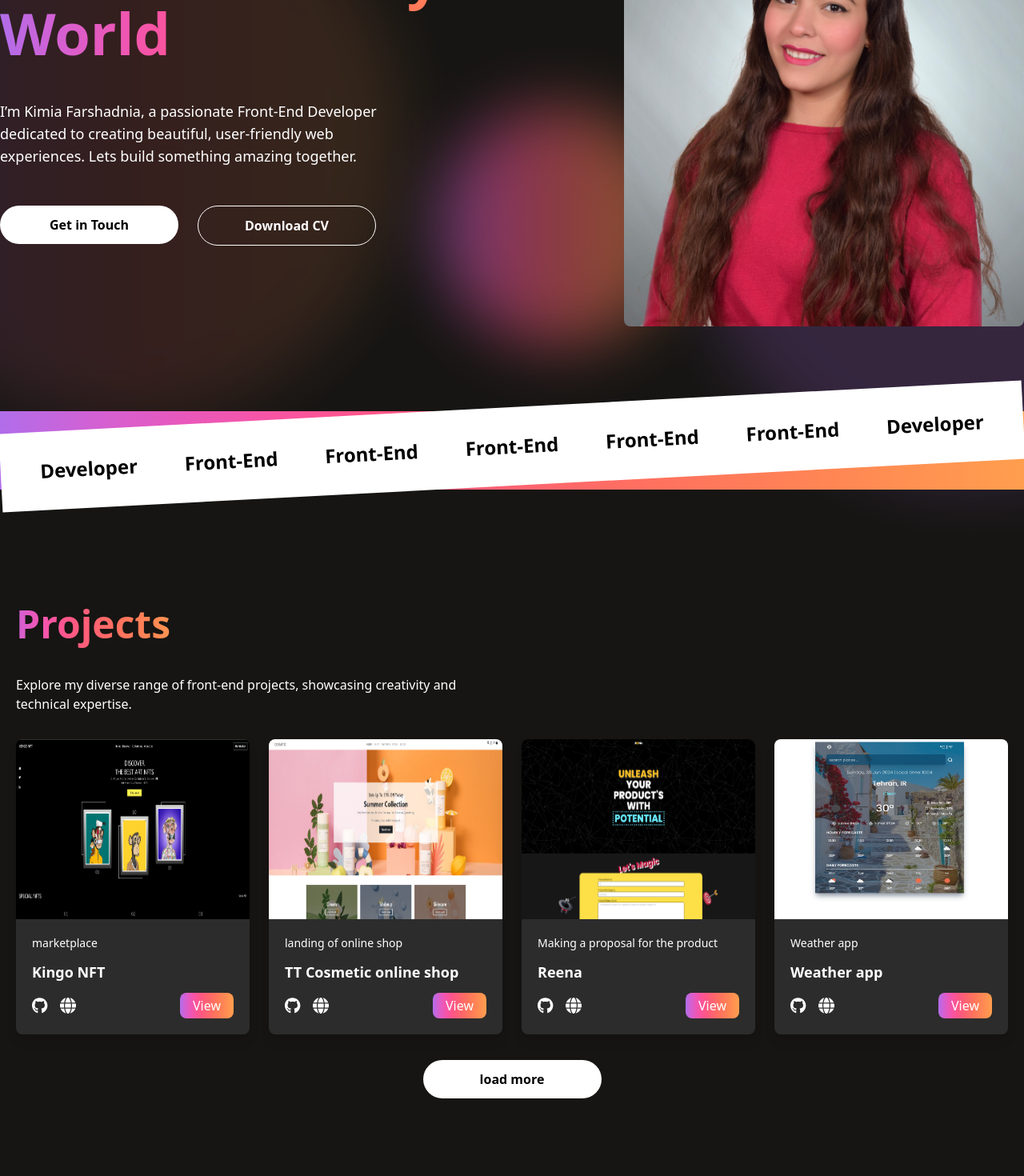
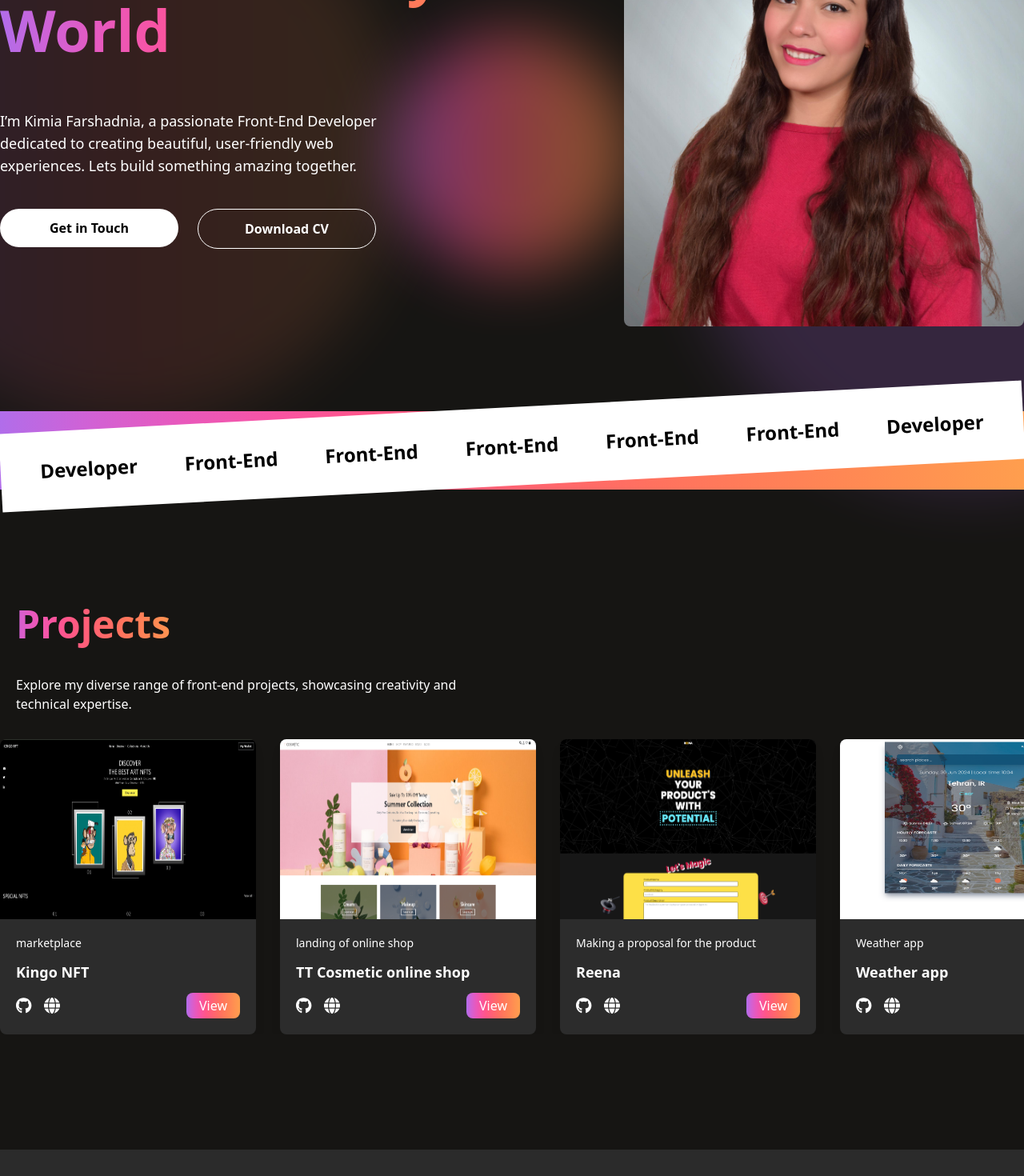
Before and after one commit to kimiafarshadnia/portfolio, a Next.js app: page / in a window 1280 px wide. Shown: the part 280-1750 px from the top of the page at 80% size. Built offline with nearby package versions, Linux system fonts and the light colour scheme.

Commit message:
add embla carousel and refactor

```diff
--- a/package.json
+++ b/package.json
@@ -17,6 +17,8 @@
     "@fortawesome/free-solid-svg-icons": "^6.5.2",
     "@fortawesome/react-fontawesome": "^0.2.2",
     "@mui/material": "^5.15.19",
+    "embla-carousel": "^8.1.7",
+    "embla-carousel-react": "^8.1.7",
     "gsap": "^3.12.5",
     "next": "14.2.3",
     "react": "^18",
--- a/src/app/globals.css
+++ b/src/app/globals.css
@@ -2,76 +2,141 @@
 @tailwind components;
 @tailwind utilities;
 
-body{
+body {
 	overflow-x: hidden !important;
 }
 
-.animation1{
+.animation1 {
 	animation: one 10s infinite;
 }
 
-.animation2{
+.animation2 {
 	animation: two 10s infinite;
 }
 
-@keyframes one{
-	0%{ left: 0px; top: 0px;}
-	25%{ left: -100px; top: 70px;}
-	50%{ left: 20px; top: 150px;}
-	75%{ left: 50px; top: 100px;}
-	100%{ left: 0px; top: 0px;}
+@keyframes one {
+	0% {
+		left: 0px;
+		top: 0px;
+	}
+	25% {
+		left: -100px;
+		top: 70px;
+	}
+	50% {
+		left: 20px;
+		top: 150px;
+	}
+	75% {
+		left: 50px;
+		top: 100px;
+	}
+	100% {
+		left: 0px;
+		top: 0px;
+	}
 }
 
-@keyframes two{
-	0%{ left: 0px; top: 0px;}
-	25%{ left: 50px; top: 10px;}
-	50%{ left: 100px; top: 50px;}
-	75%{ left: 50px; top: 100px;}
-	100%{ left: 0px; top: 0px;}
+@keyframes two {
+	0% {
+		left: 0px;
+		top: 0px;
+	}
+	25% {
+		left: 50px;
+		top: 10px;
+	}
+	50% {
+		left: 100px;
+		top: 50px;
+	}
+	75% {
+		left: 50px;
+		top: 100px;
+	}
+	100% {
+		left: 0px;
+		top: 0px;
+	}
 }
-.card{
+.card {
 	position: relative;
 	overflow: hidden !important;
 	border-radius: 20px;
 }
 
-.card::after{
+.card::after {
 	content: '';
 	position: absolute;
 	width: 100%;
 	height: 100%;
-	background-image: conic-gradient(transparent, transparent, #FF9E4E,#22d3ee);
+	background-image: conic-gradient(
+		transparent,
+		transparent,
+		#ff9e4e,
+		#22d3ee
+	);
 	animation: animate 4s linear infinite;
 	animation-delay: -2s;
 }
 
-.card::before{
+.card::before {
 	content: '';
 	position: absolute;
 	width: 100%;
 	height: 100%;
-	background-image: conic-gradient(transparent, transparent, #FF6268,#B16DEA);
+	background-image: conic-gradient(
+		transparent,
+		transparent,
+		#ff6268,
+		#b16dea
+	);
 	animation: animate 4s linear infinite;
 }
 
 @keyframes animate {
-	0%{
+	0% {
 		transform: rotate(0deg);
 	}
-	100%{
+	100% {
 		transform: rotate(360deg);
 	}
 }
 
-.card span{
+.card span {
 	position: absolute;
-	inset : 3px;
+	inset: 3px;
 	border-radius: 16px;
 	/* background: #161513; */
 	z-index: 1;
 }
 
-.backdrop-blur, .backdrop-blur-0 {
-    -webkit-backdrop-filter: var(--tw-backdrop-blur) var(--tw-backdrop-brightness) var(--tw-backdrop-contrast) var(--tw-backdrop-grayscale) var(--tw-backdrop-hue-rotate) var(--tw-backdrop-invert) var(--tw-backdrop-opacity) var(--tw-backdrop-saturate) var(--tw-backdrop-sepia);
-    backdrop-filter: var(--tw-backdrop-blur) var(--tw-backdrop-brightness) var(--tw-backdrop-contrast) var(--tw-backdrop-grayscale) var(--tw-backdrop-hue-rotate) var(--tw-backdrop-invert) var(--tw-backdrop-opacity) var(--tw-backdrop-saturate) var(--tw-backdrop-sepia);
+.backdrop-blur,
+.backdrop-blur-0 {
+	-webkit-backdrop-filter: var(--tw-backdrop-blur)
+		var(--tw-backdrop-brightness) var(--tw-backdrop-contrast)
+		var(--tw-backdrop-grayscale) var(--tw-backdrop-hue-rotate)
+		var(--tw-backdrop-invert) var(--tw-backdrop-opacity)
+		var(--tw-backdrop-saturate) var(--tw-backdrop-sepia);
+	backdrop-filter: var(--tw-backdrop-blur) var(--tw-backdrop-brightness)
+		var(--tw-backdrop-contrast) var(--tw-backdrop-grayscale)
+		var(--tw-backdrop-hue-rotate) var(--tw-backdrop-invert)
+		var(--tw-backdrop-opacity) var(--tw-backdrop-saturate)
+		var(--tw-backdrop-sepia);
 }
+
+.embla {
+	overflow: hidden;
+}
+
+.embla__container {
+	display: flex;
+	gap: 30px;
+}
+
+.embla__slide {
+	flex: 0 0 100%;
+	min-width: 0;
+	flex-shrink: 0;
+	max-width: 320px;
+}
--- a/src/app/page.tsx
+++ b/src/app/page.tsx
@@ -2,7 +2,7 @@ import { Hero, Divider, Projects, About, Tools, ContactMe, GetInTouch } from "Co
 
 export default function Home() {
   return (
-    <div className="relative flex flex-col gap-20 md:gap-36 overflow-x-hidden">
+    <div className="relative flex flex-col gap-16 md:gap-36 overflow-x-hidden">
       <div className='absolute flex justify-center items-center top-[5rem] right-[-15rem]'>
         <div className='w-[500px] h-[500px] md:w-[700px] md:h-[700px] rounded-full bg-shadow1 opacity-50 blur-2xl relative animation1'></div>
       </div>
--- a/src/components/home/About.tsx
+++ b/src/components/home/About.tsx
@@ -4,7 +4,7 @@ export const About = () => {
   return (
     <div className='bg-white dark:bg-[#2B2B2B]' id='about'>
       <div className="container mx-auto py-[100px] px-5 md:px-0">
-        <div className="flex flex-col md:flex-row gap-6 lg:gap-12 items-center">
+        <div className="flex flex-col md:flex-row gap-6 lg:gap-12">
           <AboutMe />
           <Benefit />
         </div>
--- a/src/components/home/ContactMe.tsx
+++ b/src/components/home/ContactMe.tsx
@@ -10,7 +10,7 @@ export const ContactMe = () => {
         <div className="container mx-auto px-5 md:px-0" id='contact-me'>
             <div className='flex flex-col md:flex-row items-center md:items-start justify-center md:justify-around gap-6'>
                 <div className="md:basis-2/4 w-full flex flex-col justify-center gap-6">
-                    <h2 className="bg-lavender bg-clip-text text-transparent font-bold text-3xl sm:text-5xl capitalize">contact me</h2>
+                    <h2 className="w-fit bg-lavender bg-clip-text text-transparent font-bold text-3xl sm:text-5xl capitalize">contact me</h2>
                     <p className="text-primary font-normal md:[350px] lg:w-[600px] dark:text-white">Have a project in mind or just want to say hello? Feel free to reach out to me. I’m always open to discussing new ideas, creative projects, or opportunities to be part of your vision.</p>
 
                     <Link href='mailto:farshadniakimia@gmail.com' className="font-bold text-secondary dark:text-white text-lg md:text-xl">Farshadniakimia@gmail.com</Link>
--- a/src/components/home/Hero.tsx
+++ b/src/components/home/Hero.tsx
@@ -3,25 +3,25 @@ import Link from 'next/link';
 
 export const Hero = () => {
     return (
-        <div className="container mx-auto px-5 md:px-0 pt-[150px] flex justify-center">
-            <div className='w-full absolute flex justify-center items-center top-[20rem]'>
+        <div className="container mx-auto px-5 xl:px-0 pt-[150px] flex justify-center">
+            <div className='hidden sm:flex w-full absolute justify-center items-center top-[20rem]'>
                 <div className='w-[300px] h-[300px] rounded-full bg-lavender opacity-50 blur-2xl relative animation2'></div>
             </div>
-            <div className="w-full flex flex-col md:flex-row-reverse gap-12 items-center justify-center md:justify-between text-center md:text-start z-10">
-                <div className="flex items-center justify-center w-[250px] h-[250px] md:w-[500px] md:h-[500px] flex-shrink-0">
-                    <img src="/images/me.jpg" alt="me" className="rounded-full md:rounded-lg" />
+            <div className="w-full flex flex-col xl:flex-row-reverse gap-12 items-center justify-center xl:justify-between text-center xl:text-start z-10">
+                <div className="flex items-center justify-center w-[250px] h-[250px] xl:w-[500px] xl:h-[500px] flex-shrink-0">
+                    <img src="/images/me.jpg" alt="me" className="rounded-full xl:rounded-lg" />
                 </div>
-                <div className='flex flex-col gap-12'>
-                    <h1 className="w-fit text-5xl sm:text-6xl md:text-7xl font-bold bg-lavender bg-clip-text text-transparent">Welcome to My World</h1>
-                    <p className="md:w-[500px] text-primary md:text-lg font-normal dark:text-white">I’m Kimia Farshadnia, a passionate <span className="text-secondary dark:text-white capitalize font-medium text-center md:text-left">front-end developer</span> dedicated to creating beautiful, user-friendly web experiences. Lets build something amazing together.</p>
+                <div className='flex flex-col gap-10'>
+                    <h1 className="w-full pb-6 text-center xl:text-left text-5xl sm:text-6xl xl:text-7xl font-bold bg-lavender bg-clip-text text-transparent">Welcome to My World</h1>
+                    <p className="xl:w-[500px] text-primary xl:text-lg font-normal dark:text-white">I’m Kimia Farshadnia, a passionate <span className="text-secondary dark:text-white capitalize font-medium text-center xl:text-left">front-end developer</span> dedicated to creating beautiful, user-friendly web experiences. Lets build something amazing together.</p>
 
-                    <div className="flex flex-col sm:flex-row items-center justify-center md:justify-normal md:items-start gap-6">
+                    <div className="flex flex-col sm:flex-row items-center justify-center xl:justify-normal xl:items-start gap-6">
                         <Link href={'/get-in-touch'}>
-                            <button type="button" className="w-fit md:w-[223px] text-xs sm:text-sm md:text-base bg-black dark:bg-white rounded-s-full rounded-e-full dark:text-black text-white font-semibold py-2 md:py-3 px-6">Get in Touch</button>
+                            <button type="button" className="w-fit xl:w-[223px] text-xs sm:text-sm xl:text-base bg-black dark:bg-white rounded-s-full rounded-e-full dark:text-black text-white font-semibold py-2 xl:py-3 px-6">Get in Touch</button>
                         </Link>
 
-                        <button type="button" className="w-fit md:w-[223px] text-xs sm:text-sm md:text-base bg-transparent rounded-s-full rounded-e-full border border-secondary dark:border-white font-semibold py-2 md:py-3 px-6 transition-all duration-500">
-                            <a href="/Farshadnia-CV.pdf" download="cv">Download CV</a>
+                        <button type="button" className="w-fit xl:w-[223px] text-xs sm:text-sm xl:text-base bg-transparent rounded-s-full rounded-e-full border border-secondary dark:border-white font-semibold py-2 xl:py-3 px-6 transition-all duration-500">
+                            <a href="/kimiaFarshadnia.pdf" download="cv">Download CV</a>
                         </button>
                     </div>
                 </div>
--- a/src/components/home/Projects.tsx
+++ b/src/components/home/Projects.tsx
@@ -1,36 +1,38 @@
 'use client'
-import { useEffect, useState } from 'react';
+import { useEffect } from 'react';
 import { CardProject } from "Components";
 import projects from '../../data/project.json';
-import { Project } from 'Types';
+import useEmblaCarousel from 'embla-carousel-react'
 
 export const Projects = () => {
-    const [posts, setPosts] = useState<Project[]>([])
-    const [postPerPage, setPostPerPage] = useState(4)
-    const [page, setPage] = useState(1)
+
+    const [emblaRef, emblaApi] = useEmblaCarousel()
 
     useEffect(() => {
-        setPosts(projects.slice(0, page * postPerPage))
-    }, [page])
+        if (emblaApi) {
+          console.log(emblaApi.slideNodes())
+        }
+      }, [emblaApi])
 
     return (
-        <div className="container mx-auto" id='works'>
+        <div className="container mx-auto">
             <div className="flex flex-col justify-center gap-8">
                 <h2 className="px-5 bg-lavender bg-clip-text text-transparent font-bold text-3xl sm:text-5xl pb-2 w-fit">Projects</h2>
                 <p className="px-5 text-primary font-normal md:w-[600px] dark:text-white">Explore my diverse range of front-end projects, showcasing creativity and technical expertise.</p>
 
-                <div className='relative grid grid-cols-1 sm:grid-cols-2 xl:grid-cols-4 gap-6 px-5'>
+
+                    <div className="embla" ref={emblaRef}>
+                        <div className="embla__container pl-5 sm:pl-0">
                             {
-                        posts.map((post) => (
-                            <div key={post.id} className='flex justify-center'>
+                                projects.map((post) => (
+                                    <div key={post.id} className='embla__slide'>
                                         <CardProject project={post} />
                                     </div>
                                 ))
                             }
                         </div>
-                <div className='w-full flex items-center justify-center'>
-                    <button type="button" className="w-fit md:w-[223px] text-xs sm:text-sm md:text-base bg-black dark:bg-white rounded-s-full rounded-e-full dark:text-black text-white font-semibold py-2 md:py-3 px-6" onClick={() => setPage(page + 1)}>load more</button>
                     </div>
+
             </div>
         </div>
     )
--- a/src/components/shared/Divider.tsx
+++ b/src/components/shared/Divider.tsx
@@ -1,7 +1,7 @@
 export const Divider = () => {
     return (
 
-        <div className="relative">
+        <div className="relative" id='works'>
             <div className="w-full h-[68px] md:h-[98px] bg-lavender"></div>
             <div className="w-full bg-darkMode dark:bg-white dark:text-black text-white text-xs sm:text-sm md:text-xl lg:text-2xl capitalize font-semibold h-[68px] md:h-[98px] -rotate-3 absolute top-[14px] md:top-[-5px] flex items-center justify-around px-5">
                 <span className="hidden md:block">developer</span>
--- a/src/components/shared/MobileMenu.tsx
+++ b/src/components/shared/MobileMenu.tsx
@@ -67,7 +67,7 @@ export const MobileMenu = () => {
     );
 
     return (
-        <div className='lg:hidden dark:bg-darkMode'>
+        <div className='lg:hidden'>
             {(['top'] as const).map((anchor) => (
                 <React.Fragment key={anchor} >
                     <Button onClick={toggleDrawer(anchor, true)}>
```
Also changed, not shown: src/components/home/Company.tsx (deleted, +0 -27 lines), 2 other files (tests, documents, lock files or other folders). Lines whose indentation alone changed are shown as unchanged.
